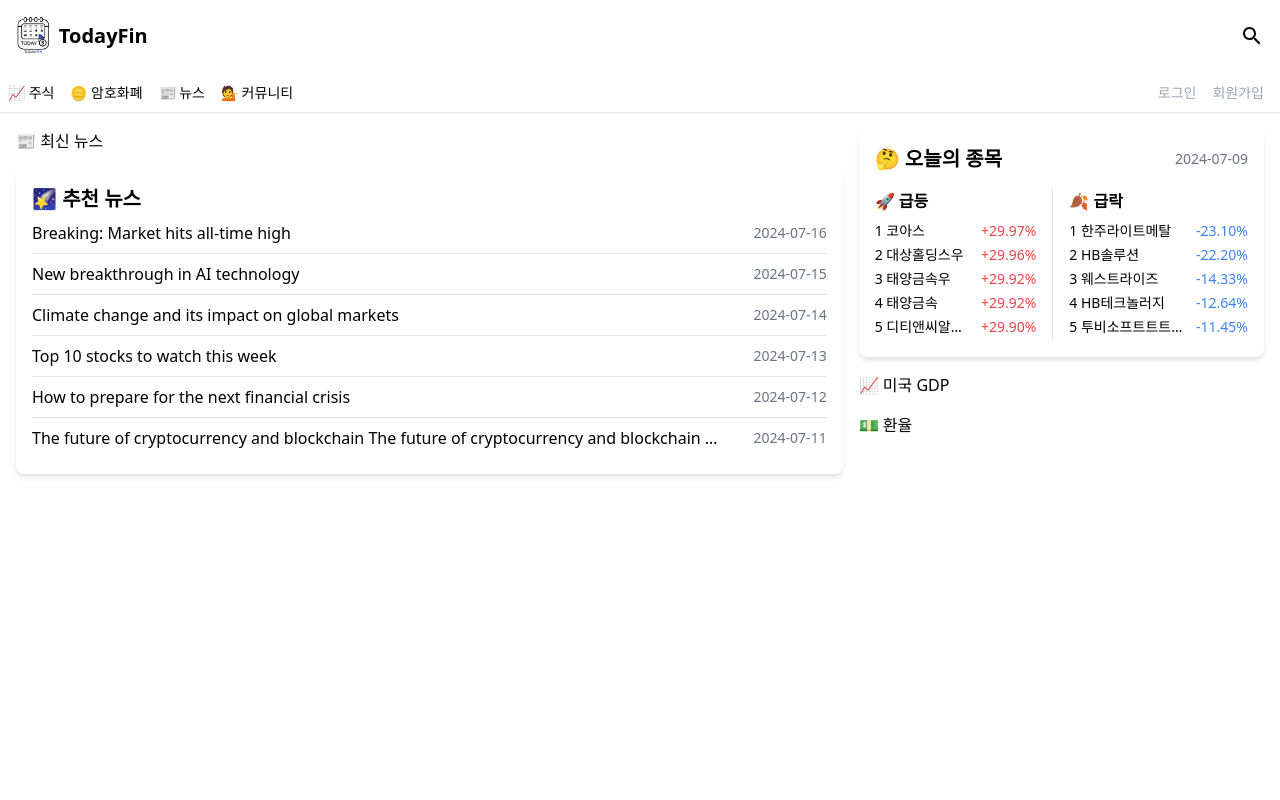
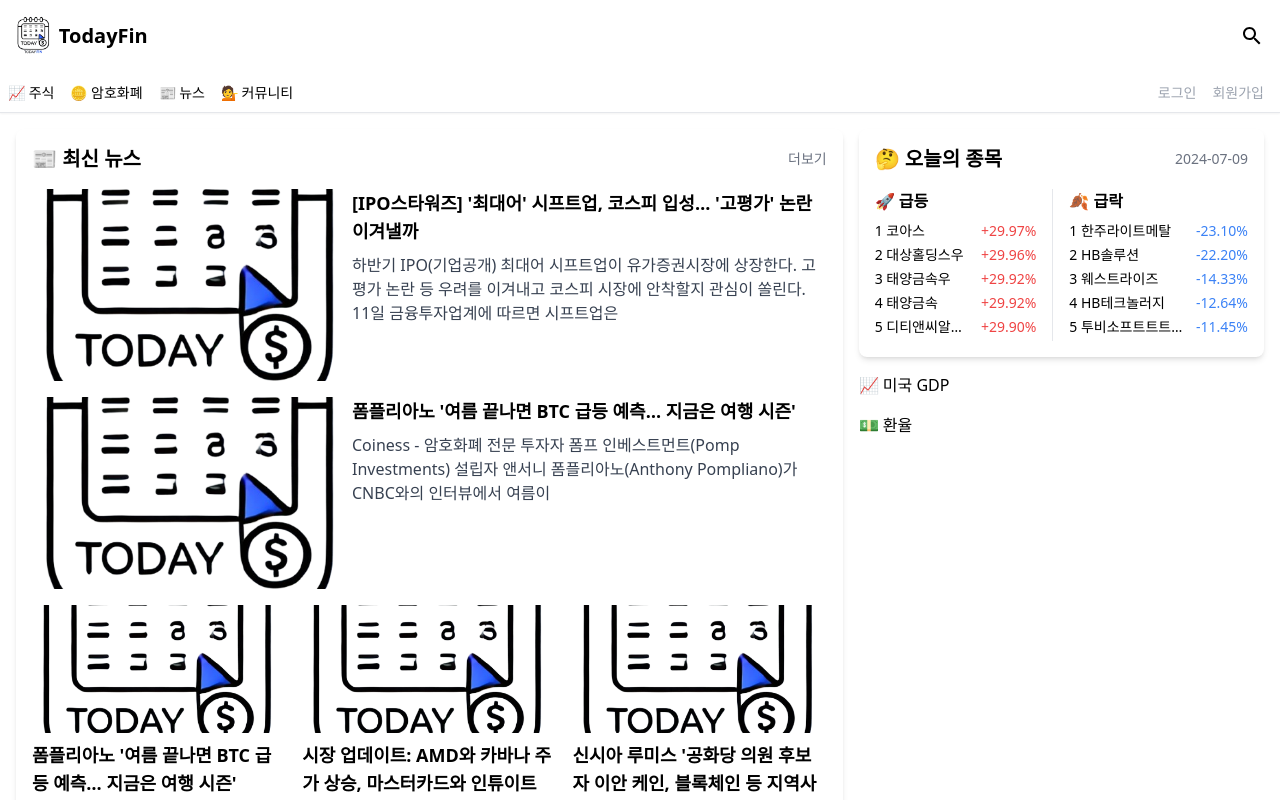
Before and after one commit to TodayFin/todayfin-fe, a Next.js app: page / in a window 1280 px wide. Shown: the top 800 px of the page. Built offline with nearby package versions, Linux system fonts and the light colour scheme.

Commit message:
feat: 최신 뉴스 컴포넌트 구현

```diff
--- a/src/app/components/MainNews.js
+++ b/src/app/components/MainNews.js
@@ -1,9 +1,41 @@
+import NewsThumbnailTitle from "../../components/news/NewsThumbnailTitle";
+import NewsThumbnailTitleContent from "../../components/news/NewsThumbnailTitleContent";
+
 const MainNews = () => {
-    return (
-      <div>
-        <h2>📰 최신 뉴스</h2>
+  return (
+    <div className="p-4 bg-white shadow-md rounded-lg">
+      <div className="flex justify-between items-center mb-4">
+        <h2 className="text-xl font-bold">📰 최신 뉴스</h2>
+        <span className="text-gray-500 text-sm cursor-pointer">더보기</span>
       </div>
-    );
-  };
+      <div className="grid grid-cols-1 gap-4">
+        <NewsThumbnailTitleContent
+          imageSrc="logo.png"
+          title="[IPO스타워즈] '최대어' 시프트업, 코스피 입성… '고평가' 논란 이겨낼까"
+          content="하반기 IPO(기업공개) 최대어 시프트업이 유가증권시장에 상장한다. 고평가 논란 등 우려를 이겨내고 코스피 시장에 안착할지 관심이 쏠린다. 11일 금융투자업계에 따르면 시프트업은"
+        />
+        <NewsThumbnailTitleContent
+          imageSrc="logo.png"
+          title="폼플리아노 '여름 끝나면 BTC 급등 예측… 지금은 여행 시즌'"
+          content="Coiness - 암호화폐 전문 투자자 폼프 인베스트먼트(Pomp Investments) 설립자 앤서니 폼플리아노(Anthony Pompliano)가 CNBC와의 인터뷰에서 여름이"
+        />
+        <div className="grid grid-cols-1 md:grid-cols-3 gap-4">
+          <NewsThumbnailTitle
+            imageSrc="logo.png"
+            title="폼플리아노 '여름 끝나면 BTC 급등 예측… 지금은 여행 시즌'"
+          />
+          <NewsThumbnailTitle
+            imageSrc="logo.png"
+            title="시장 업데이트: AMD와 카바나 주가 상승, 마스터카드와 인튜이트 주가 하락"
+          />
+          <NewsThumbnailTitle
+            imageSrc="logo.png"
+            title="신시아 루미스 '공화당 의원 후보자 이안 케인, 블록체인 등 지역사회 문제 이해도 높아'"
+          />
+        </div>
+      </div>
+    </div>
+  );
+};
 
-  export default MainNews;
+export default MainNews;
--- /dev/null
+++ b/src/components/news/NewsThumbnailTitle.js
@@ -0,0 +1,11 @@
+const NewsThumbnailTitle = ({ imageSrc, title }) => {
+  return (
+    <div>
+      <img src={imageSrc} alt={title}
+        className="w-full h-32 object-cover rounded-lg"/>
+      <h2 className="text-lg font-bold mt-2">{title}</h2>
+    </div>
+  );
+};
+
+export default NewsThumbnailTitle;
--- /dev/null
+++ b/src/components/news/NewsThumbnailTitleContent.js
@@ -0,0 +1,17 @@
+const NewsThumbnailTitleContent = ({ imageSrc, title, content }) => {
+  return (
+    <div className="flex">
+      <img
+        src={imageSrc}
+        alt={title}
+        className="w-80 h-48 object-cover rounded-lg"
+      />
+      <div className="flex-1">
+        <h2 className="text-lg font-bold mb-2">{title}</h2>
+        <p className="text-gray-700">{content}</p>
+      </div>
+    </div>
+  );
+};
+
+export default NewsThumbnailTitleContent;
```
